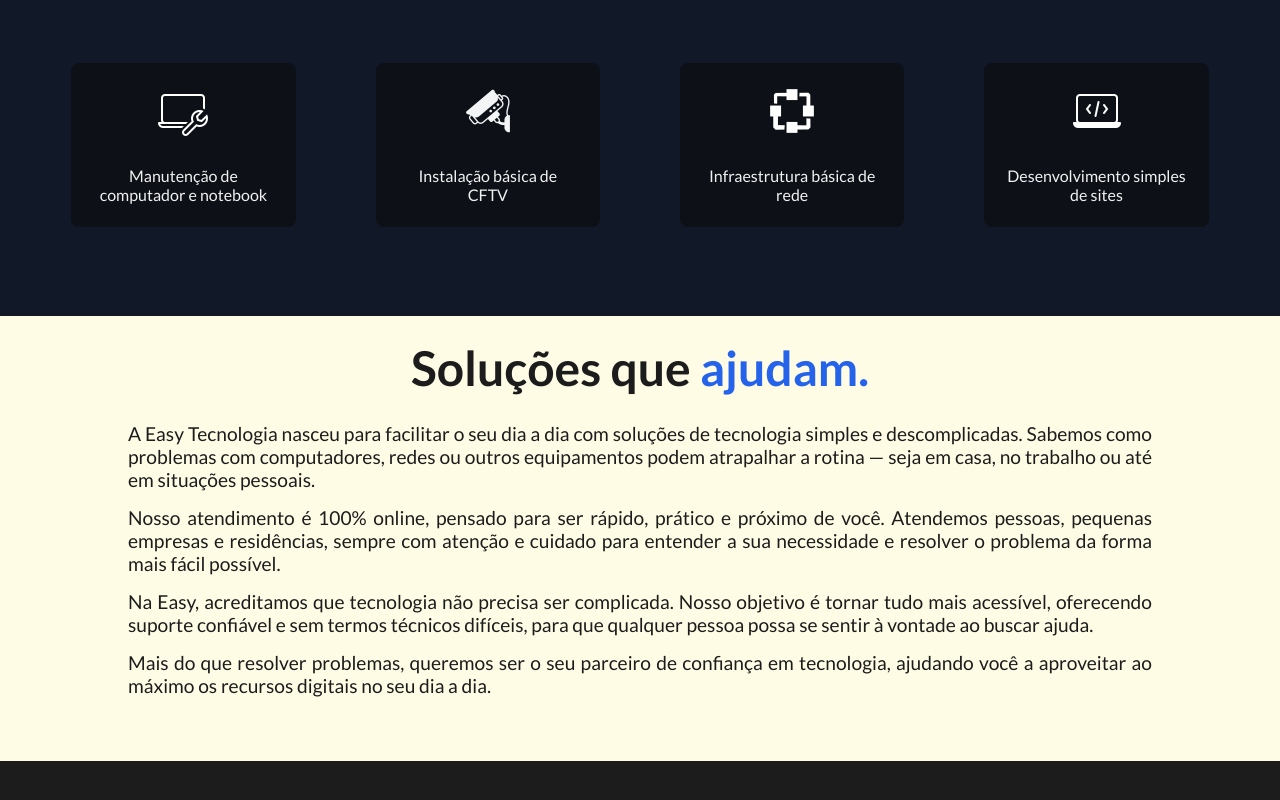
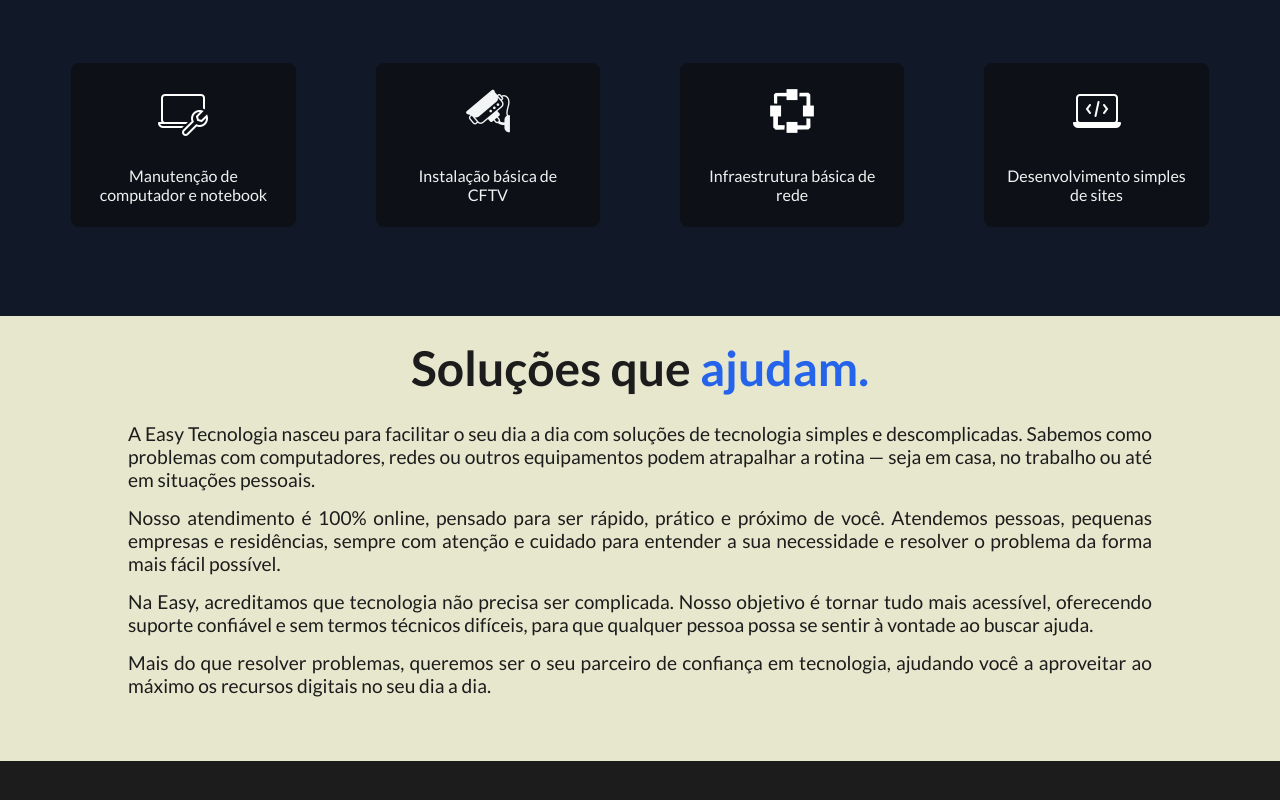
Before and after one commit to andreiscola/Easy, a plain HTML site: page index.html in a window 1280 px wide. Shown: the part 587-1387 px from the top of the page. Drawn offline with Linux system fonts and the light colour scheme; a web font is replaced by a local one.

Commit message:
Atualização do arquivo styles.css

```diff
--- a/assets/css/styles.css
+++ b/assets/css/styles.css
@@ -15,7 +15,7 @@
     --color5: #1c1c1c;
     --color6: #f1f1f1;
     --color7: #0d1117;
-    --color8: #fffce6;
+    --color8: #e7e7ce;
     --color9: #eeeeee;
 }
 
```
